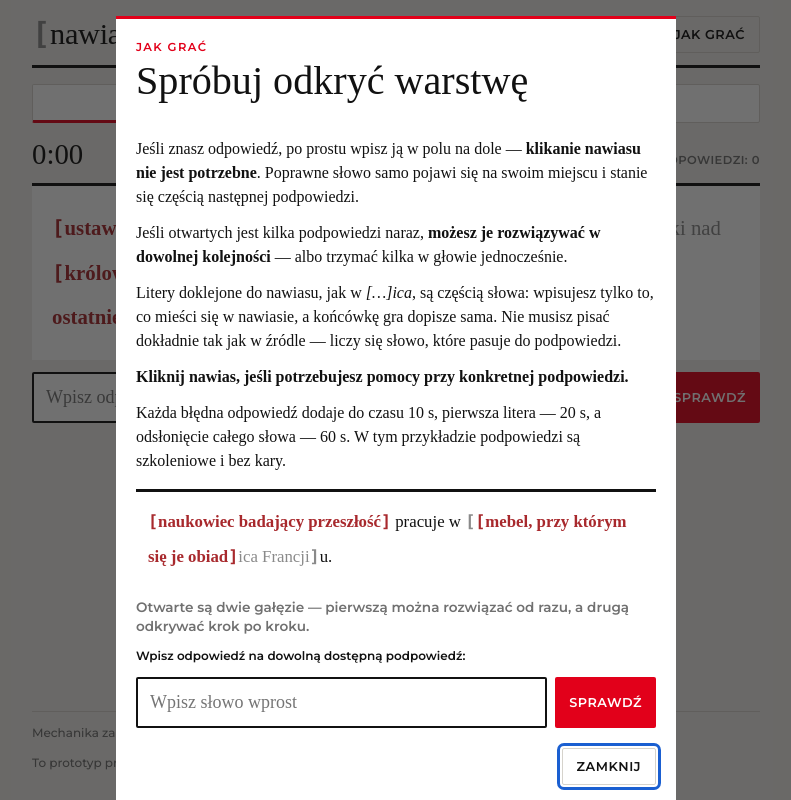
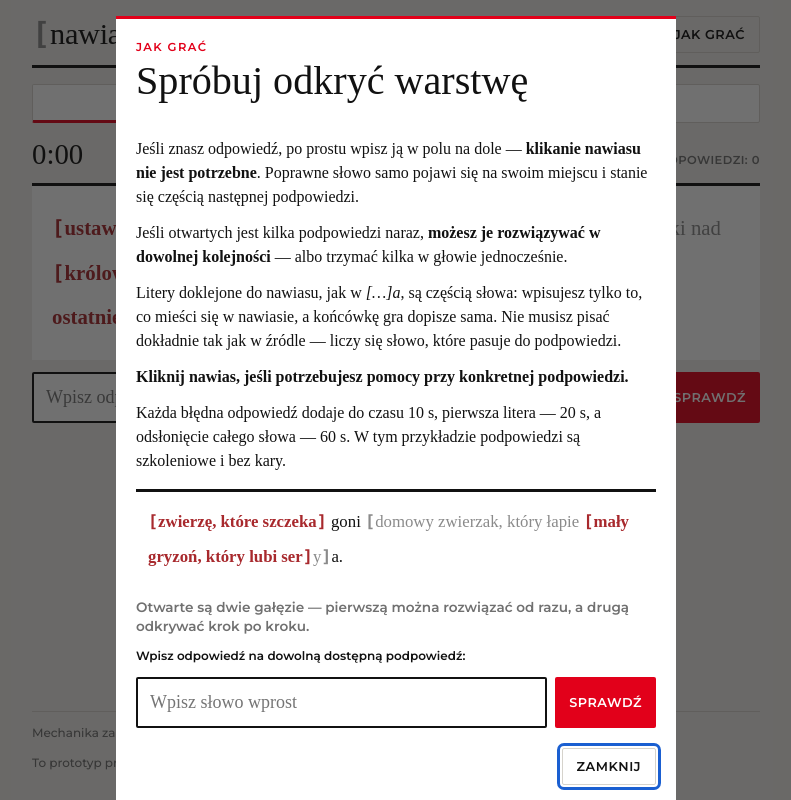
Before and after one commit to vushauv/nawiasem-mowiac, a React (Vite) app: page / in a window 1280 px wide. Shown: the whole page, without its empty margins (244-1035 px from the left). Built offline with nearby package versions, Linux system fonts and the light colour scheme.

Commit message:
update example

```diff
--- a/src/components/HowTo.tsx
+++ b/src/components/HowTo.tsx
@@ -11,14 +11,10 @@ const mini: Puzzle = {
   source: { text: '', url: '' },
   context: '',
   nodes: {
-    root: { template: '{historyk} pracuje w {stolica}u.' },
-    historyk: { template: 'naukowiec badający przeszłość', answer: 'Historyk' },
-    stolica: { template: '{stol}ica Francji', answer: 'Paryż' },
-    stol: {
-      template: 'mebel, przy którym się je obiad',
-      answer: 'stol',
-      aliases: ['stół'],
-    },
+    root: { template: '{pies} goni {kot}a.' },
+    pies: { template: 'zwierzę, które szczeka', answer: 'pies', shown: 'Pies' },
+    kot: { template: 'domowy zwierzak, który łapie {mysz}y', answer: 'kot' },
+    mysz: { template: 'mały gryzoń, który lubi ser', answer: 'mysz' },
   },
 }
 
@@ -84,7 +80,7 @@ export default function HowTo({ onClose }: { onClose: () => void }) {
           głowie jednocześnie.
         </p>
         <p>
-          Litery doklejone do nawiasu, jak w <em>[…]ica</em>, są częścią słowa: wpisujesz tylko to,
+          Litery doklejone do nawiasu, jak w <em>[…]a</em>, są częścią słowa: wpisujesz tylko to,
           co mieści się w nawiasie, a końcówkę gra dopisze sama. Nie musisz pisać dokładnie tak jak
           w źródle — liczy się słowo, które pasuje do podpowiedzi.
         </p>
```
